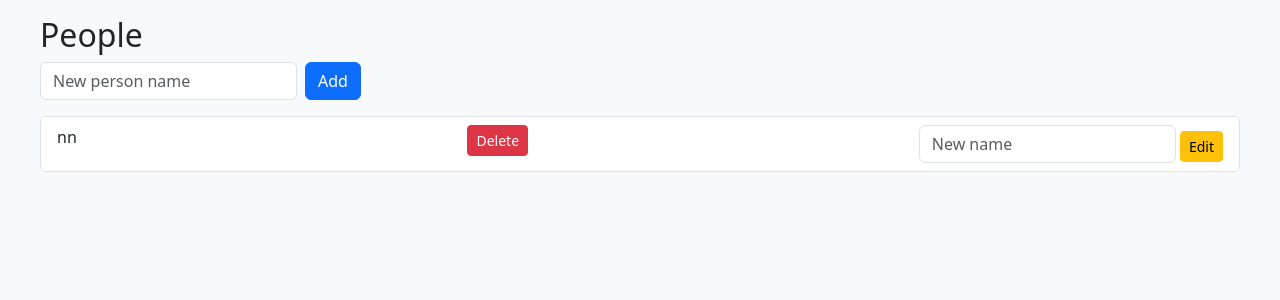
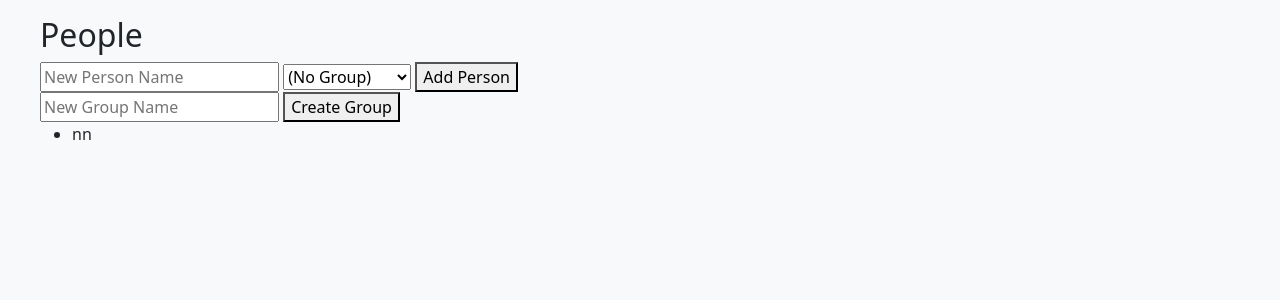
Before and after one commit to TarunB-Git/travelapp, a Flask app: template app/templates/people.html in a window 1280 px wide. Shown: the part 80-380 px from the top of the page. Run offline with Flask 3, Linux system fonts and the light colour scheme; the template is opened without the code that fills it: values that come from a table or form of the project are taken from there, others are empty; a user stored in the database is signed in; tables that the repository leaves empty hold one stand-in row (values such as "Sample post"); parts of the project's set-up code (start-up, migrations or seed data) failed here and were passed over.

Commit message:
Update people.html

```diff
--- a/app/templates/people.html
+++ b/app/templates/people.html
@@ -1,30 +1,26 @@
 {% extends "base.html" %}
 {% block body %}
 <h2>People</h2>
-<form method="post" class="row g-2 mb-3">
-  <div class="col-auto">
-    <input name="name" class="form-control" placeholder="New person name">
-  </div>
-  <div class="col-auto">
-    <button class="btn btn-primary">Add</button>
-  </div>
+
+<form method="post">
+  <input name="name" placeholder="New Person Name" required>
+  <select name="group_id">
+    <option value="">(No Group)</option>
+    {% for group in groups %}
+      <option value="{{ group.id }}">{{ group.name }}</option>
+    {% endfor %}
+  </select>
+  <button type="submit">Add Person</button>
 </form>
-<ul class="list-group">
-  {% for p in people %}
-    <li class="list-group-item d-flex justify-content-between">
-      <span>{{ p.name }}</span>
-      {% if session.admin %}
-        <form method="post" class="d-inline">
-          <input type="hidden" name="delete_id" value="{{ p.id }}">
-          <button class="btn btn-sm btn-danger">Delete</button>
-        </form>
-        <form method="post" class="d-inline">
-          <input type="hidden" name="edit_id" value="{{ p.id }}">
-          <input name="new_name" placeholder="New name" class="form-control d-inline w-auto">
-          <button class="btn btn-sm btn-warning">Edit</button>
-        </form>
-      {% endif %}
-    </li>
+
+<form method="post" action="{{ url_for('views_bp.create_group') }}">
+  <input name="group_name" placeholder="New Group Name" required>
+  <button type="submit">Create Group</button>
+</form>
+
+<ul>
+  {% for person in people %}
+    <li>{{ person.name }} {% if person.group %}(Group: {{ person.group.name }}){% endif %}</li>
   {% endfor %}
 </ul>
 {% endblock %}
```
